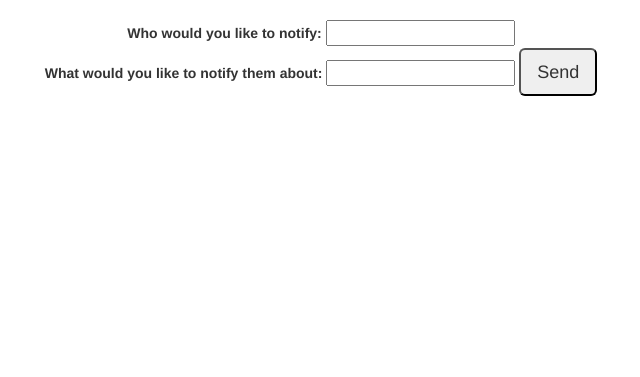
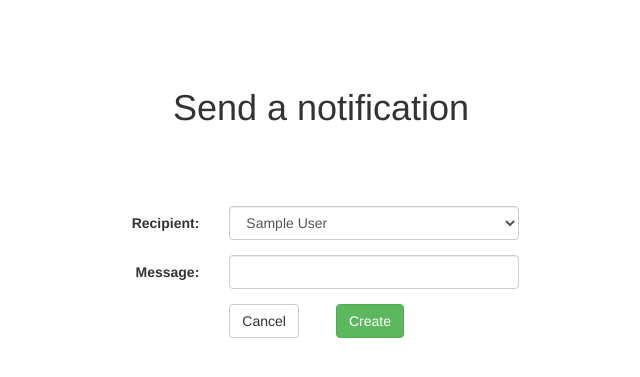
Before and after one commit to mortensenErik/TASchedulingApp, a Django app: page /notifications/ in a window 1280 px wide. Shown: the part 62-439 px from the top of the page, without its empty margins (319-959 px from the left). Run offline with Django 4.2, Linux system fonts and the light colour scheme; tables that the repository leaves empty hold one stand-in row (values such as "Sample post"); some libraries are stand-ins or nearby versions.

Commit message:
moved tests

```diff
--- a/app/views.py
+++ b/app/views.py
@@ -254,7 +254,8 @@ class EditSection(View):
 class Notifications(View):
     @staticmethod
     def get(request):
-        return render(request, "sendNotifications.html")
+        users = UserProfile.objects.all()
+        return render(request, "sendNotifications.html", {"users": users})
 
 
 class confirmDeleteUser(View):
--- a/templates/sendNotifications.html
+++ b/templates/sendNotifications.html
@@ -43,13 +43,36 @@
     </div>
 </nav>
 
-<form style="text-align:center" action="/sendNotifications/" method="get">
-  <label>Who would you like to notify: </label>
-  <input type="text" id="recipients" name="recipients"><br>
-  <label>What would you like to notify them about: </label>
-  <input type="text" id="subject" name="subject">
-  <input class="btn-lg" type="submit" value="Send">
+<div class="container-fluid">
+    <h1 class="jumbotron text-center" style="background-color: white">Send a notification</h1>
+    <form class="form-horizontal" action="/new_section/" method="post">
+        {% csrf_token %}
+        <div class="form-group">
+            <label class="control-label col-sm-5">Recipient: </label>
+            <div class="col-sm-3">
+                <select class="form-control" name="faculty" id="faculty" required>
+                 {% for user in users %}
+                         <option value={{ user.email }}>{{ user.name }}</option>
+                 {% endfor %}
+                </select>
+            </div>
+        </div>
+        <div class="form-group">
+            <label class="control-label col-sm-5">Message:</label>
+            <div class="col-sm-3"><input class="form-control" type="text" id="message" name="message" required></div>
+        </div>
+        <div class="form-group">
+            <div class="align-middle col-sm-offset-5 col-sm-1">
+                <a class="btn btn-default" href="/sections/" role="button">
+                    Cancel
+                </a>
+            </div>
+            <div class="align-middle col-sm-1">
+                <input class="btn btn-success" type="submit" value="Create">
+            </div>
+        </div>
     </form>
+</div>
 
 </body>
 </html>
```
Also changed, not shown: test_acceptance/test_account_edit.py (renamed from acceptance tests/test_account_edit.py), test_acceptance/test_admin_assign_instructor.py (renamed from acceptance tests/test_admin_assign_instructor.py), test_acceptance/test_course_creation.py (renamed from acceptance tests/test_course_creation.py). Lines whose indentation alone changed are shown as unchanged.
